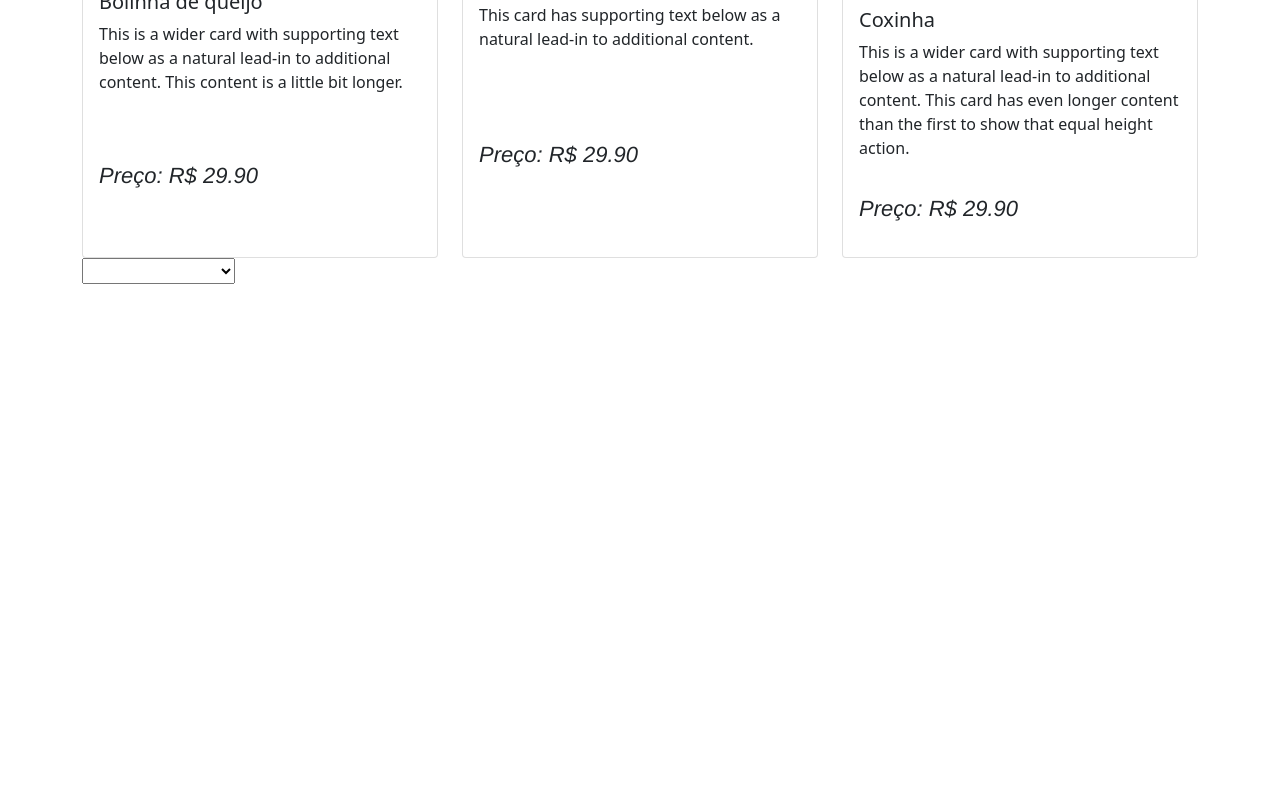
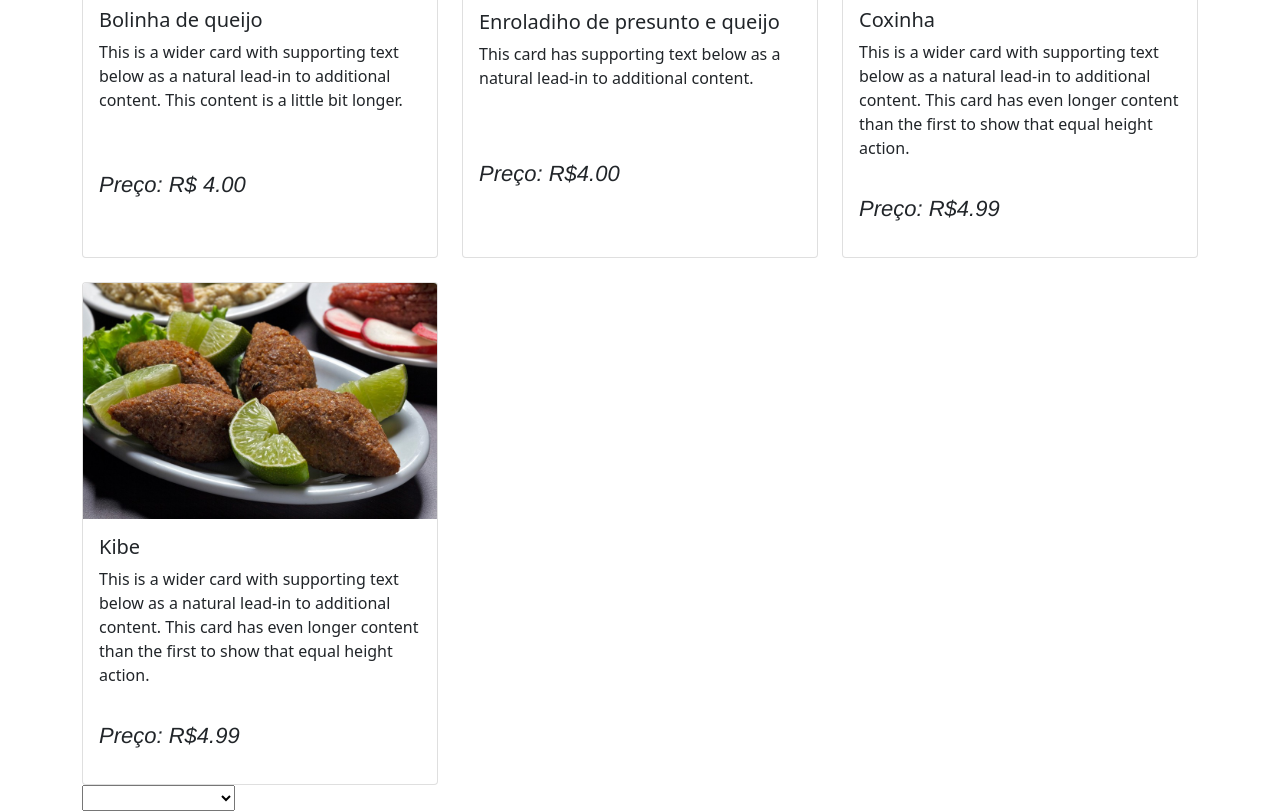
Before and after one commit to rodriguescarinaSI/Site-lanchonete, a plain HTML site: page index.html in a window 1280 px wide. Shown: the part 419-1230 px from the top of the page. Before the commit the page ends 800 px from the top, so only its background shows below. Drawn offline with Linux system fonts and the light colour scheme.

Commit message:
mudancas imagens

```diff
--- a/index.html
+++ b/index.html
@@ -1,7 +1,7 @@
 <!DOCTYPE html>
 <html lang="pt">
 <head>
-    <title>Atividade Diego - testADO</title>
+    <title>Lanchonete 5 amigos</title>
     <link href="css/bootstrap.min.css" rel="stylesheet">
     <link href="css/index.css" rel="stylesheet">
     <script src="js/bootstrap.min.js"></script>
@@ -25,6 +25,7 @@
                   <li><a class="dropdown-item" href="#">Mussarela</a></li>
                   <li><a class="dropdown-item" href="#">Enroladinho</a></li>
                   <li><a class="dropdown-item" href="#">Coxinha</a></li>
+                  <li><a class="dropdown-item" href="#">Kibe</a></li>
                 </ul>
               </li>
             </ul>
@@ -40,13 +41,13 @@
     <div class="row row-cols-1 row-cols-md-3 g-4">
         <div class="col">
           <div class="card h-100">
-            <img src="img/mussarela.jpg" class="card-img-top" alt="...">
+            <img src="img/bolinhadequeijo.jpg" class="card-img-top" alt="...">
             <div class="card-body">
               <h5 class="card-title">Bolinha de queijo</h5>
               <p class="card-text">This is a wider card with supporting text below as a natural lead-in to additional content. This content is a little bit longer.</p>
             </div>
             <div class="card-body">
-                <p class="preco"> Preço: R$ 29.90</p>
+                <p class="preco"> Preço: R$ 4.00</p>
             </div>
           </div>
         </div>
@@ -58,7 +59,7 @@
               <p class="card-text">This card has supporting text below as a natural lead-in to additional content.</p>
             </div>
             <div class="card-body">
-                <p class="preco"> Preço: R$ 29.90</p>
+                <p class="preco"> Preço: R$4.00</p>
             </div>
           </div>
         </div>
@@ -70,7 +71,19 @@
               <p class="card-text">This is a wider card with supporting text below as a natural lead-in to additional content. This card has even longer content than the first to show that equal height action.</p>
             </div>
             <div class="card-body">
-                <p class="preco"> Preço: R$ 29.90</p>
+                <p class="preco"> Preço: R$4.99</p>
+            </div>
+          </div>
+        </div>
+        <div class="col">
+          <div class="card h-100">
+            <img src="img/kibe.jpeg" class="card-img-top" alt="...">
+            <div class="card-body">
+              <h5 class="card-title">Kibe</h5>
+              <p class="card-text">This is a wider card with supporting text below as a natural lead-in to additional content. This card has even longer content than the first to show that equal height action.</p>
+            </div>
+            <div class="card-body">
+                <p class="preco"> Preço: R$4.99</p>
             </div>
           </div>
         </div>
```
Also changed, not shown: img/bolinhadequeijo.jpg (added), img/enroladinho.jpg, img/kibe.jpeg (added).
